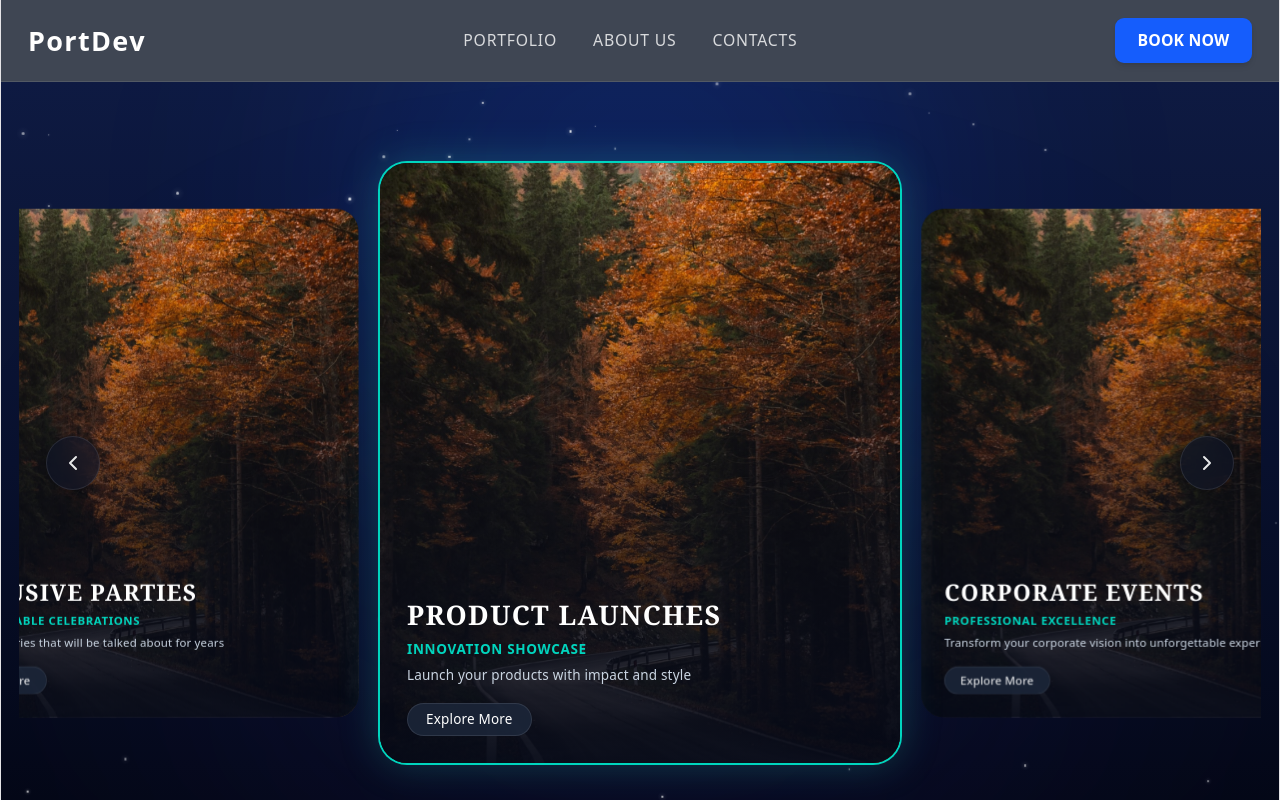
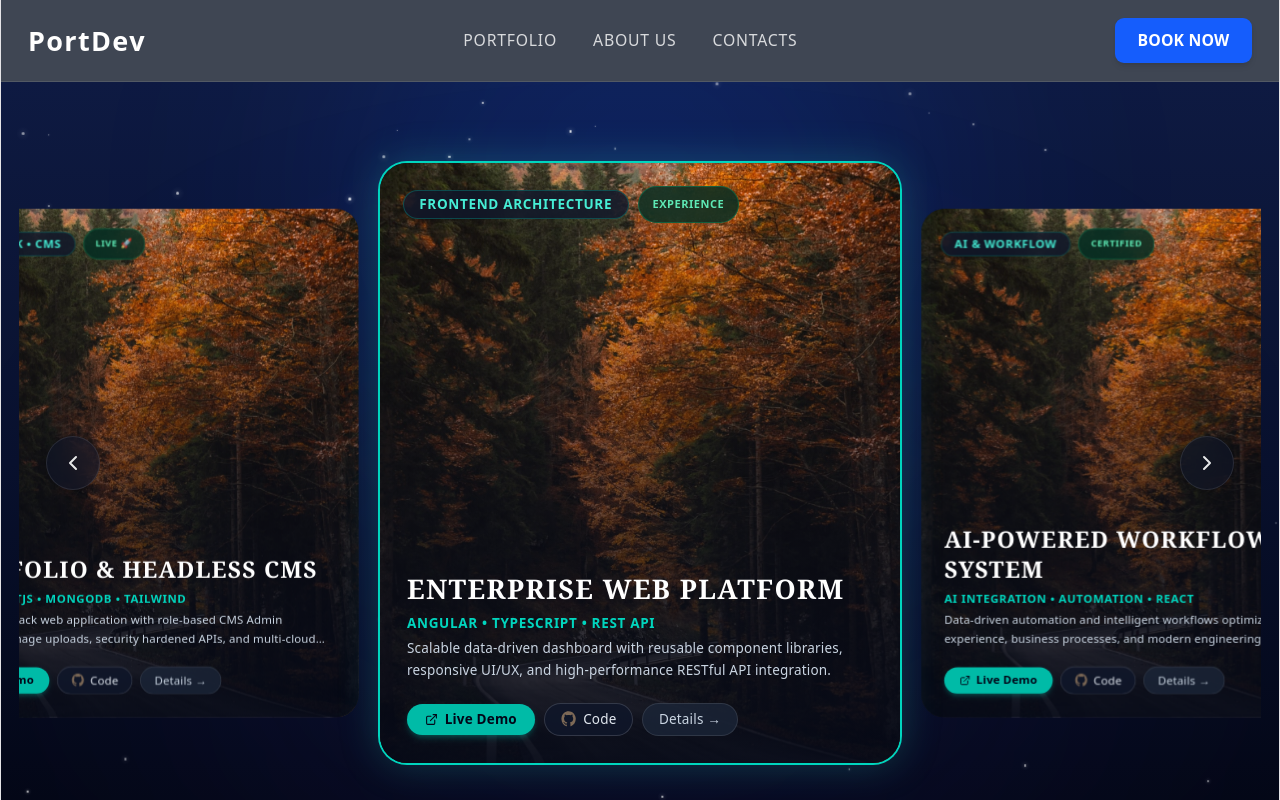
Before and after one commit to NutNuttaphong/port-folio-web, a React (Vite) app: page / in a window 1280 px wide. Shown: the top 800 px of the page. Built offline with nearby package versions, Linux system fonts and the light colour scheme; no server answers.

Commit message:
feat(ui): update home carousel cards with developer projects and action buttons

```diff
--- a/src/assets/footer/footer.jsx
+++ b/src/assets/footer/footer.jsx
@@ -78,11 +78,11 @@ export default function Footer() {
             </li>
             <li className="flex items-center gap-3">
               <Phone size={18} className="text-emerald-400 shrink-0" />
-              <span>+66 (0) 2 123 4567</span>
+              <span>+66 (0) 61 267 9518</span>
             </li>
             <li className="flex items-center gap-3">
               <Mail size={18} className="text-emerald-400 shrink-0" />
-              <span>contact@eventco.com</span>
+              <span>nuttphong.sp@gmail.com</span>
             </li>
           </ul>
         </div>
--- a/src/assets/modules/user/about-page.jsx
+++ b/src/assets/modules/user/about-page.jsx
@@ -115,11 +115,11 @@ function AboutPage() {
           scalable code. Continuously developing expertise in React.js and
           modern frontend development.
         </p>
-        <div className="grid grid-cols-2 gap-10 border p-4 rounded-2xl">
+        <div className="grid grid-cols-2 gap-10 border p-5 rounded-2xl">
           <div>
             <p className="font-medium text-lg pb-4">Personalskills</p>
             <div className="grid grid-cols-2 gap-5">
-              <ul className="space-y-2">
+              <ul className="space-y-4">
                 <li className="flex items-center gap-2">
                   <img className="w-6 h-6" src={angIcon} alt="" />
                   <span>Angular</span>
@@ -138,7 +138,7 @@ function AboutPage() {
                 </li>
               </ul>
 
-              <ul className="space-y-2">
+              <ul className="space-y-4">
                 <li className="flex items-center gap-2">
                   <img className="w-6 h-6" src={tsIcon} alt="" />
                   <span>TypeScript</span>
@@ -161,7 +161,7 @@ function AboutPage() {
           <div>
             <p className="font-medium text-lg pb-4">Tools</p>
             <div className="grid grid-cols-2 gap-5">
-              <ul className="space-y-2">
+              <ul className="space-y-4">
                 <li className="flex items-center gap-2">
                   <img className="w-6 h-6" src={githubIcon} alt="" />
                   <span></span>
@@ -180,7 +180,7 @@ function AboutPage() {
                   <span>Sourcetree</span>
                 </li>
               </ul>
-              <ul className="space-y-2">
+              <ul className="space-y-4">
                 <li className="flex items-center gap-2">
                   <img className="w-6 h-6" src={bitbucketIcon} alt="" />
                   <span>Bitbucket</span>
--- a/src/assets/modules/user/home.jsx
+++ b/src/assets/modules/user/home.jsx
@@ -3,7 +3,7 @@ import { useState, useEffect } from "react";
 import { useNavigate } from "react-router-dom";
 import { Swiper, SwiperSlide } from "swiper/react";
 import { EffectCoverflow, Navigation, Autoplay } from "swiper/modules";
-import { ChevronLeft, ChevronRight, Loader2 } from "lucide-react";
+import { ChevronLeft, ChevronRight, Loader2, ExternalLink } from "lucide-react";
 
 import "swiper/css";
 import "swiper/css/effect-coverflow";
@@ -13,49 +13,69 @@ import "swiper/css/autoplay";
 import StarField from "./start-field";
 import HomeService from "../../services/project.service";
 import slideImage1 from "../../images/ahmetyuksek-autumn-bend-10069119_1920.jpg";
+import githubIcon from "../../images/icon/github.svg";
 import { getImageUrl } from "../../../utils/imageUrl";
 
 const baseSlides = [
   {
     id: 1,
-    tag: "PARTY",
-    title: "EXCLUSIVE PARTIES",
-    subtitle: "UNFORGETTABLE CELEBRATIONS",
-    description: "Create memories that will be talked about for years",
+    tag: "FULL-STACK • CMS",
+    status: "LIVE 🚀",
+    title: "PORTFOLIO & HEADLESS CMS",
+    subtitle: "REACT • NESTJS • MONGODB • TAILWIND",
+    description:
+      "Modern full-stack web application with role-based CMS Admin Dashboard, image uploads, security hardened APIs, and multi-cloud deployment.",
     image: slideImage1,
+    urlProject: "https://port-folio-web-phi.vercel.app",
+    githubUrl: "https://github.com/NutNuttaphong/port-folio-web",
   },
   {
     id: 2,
-    tag: "LAUNCH",
-    title: "PRODUCT LAUNCHES",
-    subtitle: "INNOVATION SHOWCASE",
-    description: "Launch your products with impact and style",
+    tag: "FRONTEND ARCHITECTURE",
+    status: "EXPERIENCE",
+    title: "ENTERPRISE WEB PLATFORM",
+    subtitle: "ANGULAR • TYPESCRIPT • REST API",
+    description:
+      "Scalable data-driven dashboard with reusable component libraries, responsive UI/UX, and high-performance RESTful API integration.",
     image: slideImage1,
+    urlProject: "https://github.com/NutNuttaphong",
+    githubUrl: "https://github.com/NutNuttaphong",
   },
   {
     id: 3,
-    tag: "CORPORATE",
-    title: "CORPORATE EVENTS",
-    subtitle: "PROFESSIONAL EXCELLENCE",
+    tag: "AI & WORKFLOW",
+    status: "CERTIFIED",
+    title: "AI-POWERED WORKFLOW SYSTEM",
+    subtitle: "AI INTEGRATION • AUTOMATION • REACT",
     description:
-      "Transform your corporate vision into unforgettable experiences",
+      "Data-driven automation and intelligent workflows optimizing user experience, business processes, and modern engineering practices.",
     image: slideImage1,
+    urlProject: "https://github.com/NutNuttaphong",
+    githubUrl: "https://github.com/NutNuttaphong",
   },
   {
     id: 4,
-    tag: "WEDDING",
-    title: "WEDDING CELEBRATION",
-    subtitle: "ROMANTIC MOMENTS",
-    description: "Create magical memories on your special day",
+    tag: "MODERN WEB DEV",
+    status: "FEATURED",
+    title: "RESPONSIVE WEB APPLICATIONS",
+    subtitle: "VUE • REACT • TAILWIND CSS",
+    description:
+      "High-speed, cross-device interfaces focused on accessibility, micro-interactions, clean architecture, and modern web standards.",
     image: slideImage1,
+    urlProject: "https://github.com/NutNuttaphong",
+    githubUrl: "https://github.com/NutNuttaphong",
   },
   {
     id: 5,
-    tag: "FESTIVAL",
-    title: "MUSIC & LIGHTS",
-    subtitle: "EXTRAVAGANZA",
-    description: "High energy audio-visual experiences for all audiences",
+    tag: "CLOUD & SECURITY",
+    status: "PRODUCTION",
+    title: "SECURE BACKEND ARCHITECTURE",
+    subtitle: "NESTJS • MONGODB • VERCEL & RAILWAY",
+    description:
+      "Backend microservices featuring CORS restrictions, file-upload MIME validation, encrypted authentication, and automated CI/CD pipelines.",
     image: slideImage1,
+    urlProject: "https://github.com/NutNuttaphong/port-folio-api",
+    githubUrl: "https://github.com/NutNuttaphong/port-folio-api",
   },
 ];
 
@@ -181,18 +201,16 @@ export default function EventCarousel() {
               <div className="absolute inset-0 bg-gradient-to-t from-[#050917]/95 via-[#050917]/45 to-transparent" />
 
               {/* Tag ด้านบนซ้าย */}
-              {/* <div className="absolute top-5 left-5 z-10">
-                <span className="rounded-full bg-slate-900/60 px-3.5 py-1 text-xs font-semibold tracking-wider text-slate-200 backdrop-blur-md border border-white/10 uppercase">
-                  {item.tag}
+              <div className="absolute top-5 left-5 z-10 flex items-center gap-2">
+                <span className="rounded-full bg-slate-900/80 px-3.5 py-1 text-xs font-semibold tracking-wider text-teal-300 backdrop-blur-md border border-teal-500/30 uppercase">
+                  {item.tag || "DEVELOPER"}
                 </span>
-              </div> */}
-
-              {/* ไอคอน Smile ตรงกลาง */}
-              {/* <div className="absolute inset-0 flex items-center justify-center z-10">
-                <div className="flex h-14 w-14 items-center justify-center rounded-full bg-slate-900/50 backdrop-blur-md border border-white/20 text-white transition-all duration-300 group-[.swiper-slide-active]:scale-110 hover:scale-125 hover:border-teal-400 hover:text-teal-300 cursor-pointer shadow-lg active:scale-95">
-                  <Smile size={26} />
-                </div>
-              </div> */}
+                {item.status && (
+                  <span className="rounded-full bg-emerald-950/80 px-3 py-1 text-[11px] font-semibold tracking-wider text-emerald-300 backdrop-blur-md border border-emerald-500/30 uppercase">
+                    {item.status}
+                  </span>
+                )}
+              </div>
 
               {/* เนื้อหาด้านล่าง */}
               <div className="absolute bottom-6 inset-x-0 px-6 text-left z-10 flex flex-col items-start gap-1.5">
@@ -212,13 +230,54 @@ export default function EventCarousel() {
                   </p>
                 )}
 
-                {/* ปุ่ม Explore More */}
-                <button
-                  onClick={() => navigate(`/event/${item.id}`)}
-                  className="mt-2 rounded-full bg-slate-800/80 px-4 py-1.5 text-xs font-medium text-white backdrop-blur-md border border-white/10 transition-colors hover:bg-teal-500 hover:border-teal-400"
-                >
-                  Explore More
-                </button>
+                {/* ปุ่มกด Developer Action Buttons */}
+                <div className="mt-3 flex flex-wrap items-center gap-2">
+                  <button
+                    type="button"
+                    onClick={(e) => {
+                      e.stopPropagation();
+                      const targetUrl = item.urlProject || item.liveUrl;
+                      if (targetUrl) {
+                        window.open(targetUrl, "_blank", "noopener,noreferrer");
+                      } else {
+                        navigate(`/event/${item._id || item.id}`);
+                      }
+                    }}
+                    className="flex items-center gap-1.5 rounded-full bg-teal-500 px-4 py-1.5 text-xs font-semibold text-slate-950 shadow-md shadow-teal-500/25 transition-all hover:bg-teal-400 hover:scale-105 active:scale-95 cursor-pointer"
+                  >
+                    <ExternalLink size={13} />
+                    Live Demo
+                  </button>
+
+                  {(item.githubUrl || item.githubFrontend) && (
+                    <button
+                      type="button"
+                      onClick={(e) => {
+                        e.stopPropagation();
+                        window.open(
+                          item.githubUrl || item.githubFrontend,
+                          "_blank",
+                          "noopener,noreferrer"
+                        );
+                      }}
+                      className="flex items-center gap-1.5 rounded-full bg-slate-900/80 px-3.5 py-1.5 text-xs font-medium text-slate-200 backdrop-blur-md border border-white/15 transition-all hover:bg-slate-800 hover:border-teal-400/50 hover:text-white cursor-pointer"
+                    >
+                      <img src={githubIcon} alt="GitHub" className="w-3.5 h-3.5 invert opacity-90" />
+                      Code
+                    </button>
+                  )}
+
+                  <button
+                    type="button"
+                    onClick={(e) => {
+                      e.stopPropagation();
+                      navigate(`/event/${item._id || item.id}`);
+                    }}
+                    className="rounded-full bg-slate-800/70 px-3.5 py-1.5 text-xs font-medium text-slate-300 backdrop-blur-md border border-white/10 transition-colors hover:bg-slate-700/80 hover:text-white cursor-pointer"
+                  >
+                    Details →
+                  </button>
+                </div>
               </div>
             </SwiperSlide>
           ))}
```
